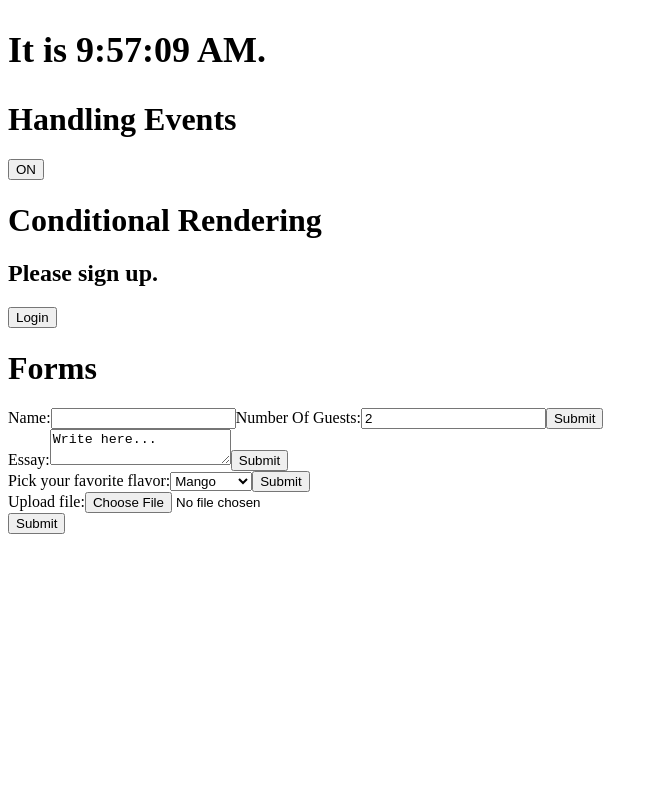
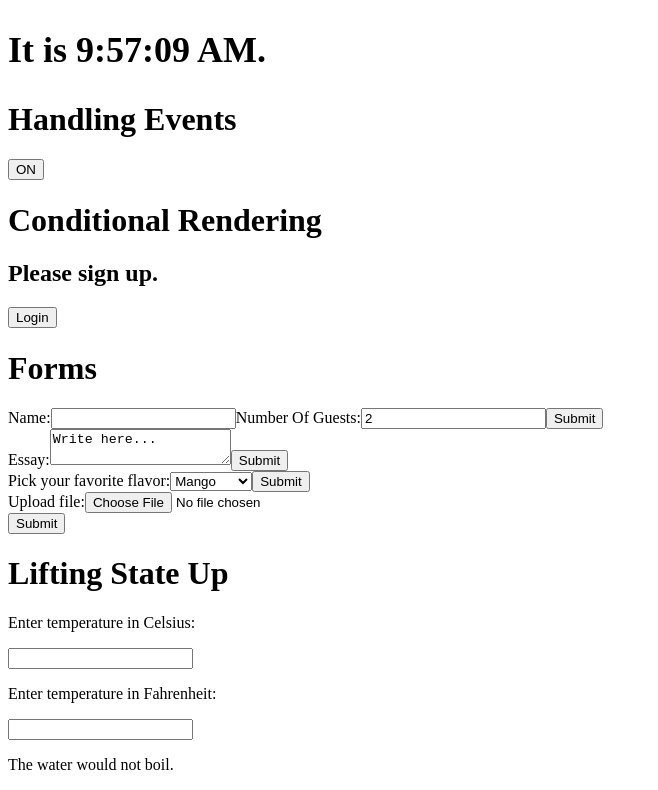
Before and after one commit to hoangle-agilityio/react-training, a React (Vite) app in the folder example-react/: page / in a window 1280 px wide. Shown: the part 596-1386 px from the top of the page, without its empty margins (0-658 px from the left). Before the commit the page ends 1138 px from the top, so only its background shows below. Built offline with nearby package versions, Linux system fonts and the light colour scheme.

Commit message:
feat: make some code about lifting state up

```diff
--- /dev/null
+++ b/example-react/src/example-tsx/lifting-state-up.tsx
@@ -0,0 +1,108 @@
+import React from "react";
+
+type Boiling = {
+  celsius: number;
+};
+
+type Temp = {
+  temperature: string,
+  scale: string,
+  onTemperatureChange?: any,
+};
+
+function BoilingVerdict(props: Boiling) {
+  if (props.celsius >= 100) {
+    return <p>The water would boil.</p>;
+  }
+
+  return <p>The water would not boil.</p>;
+}
+
+const scaleNames: any = {
+  c: "Celsius",
+  f: "Fahrenheit",
+}
+
+class Temperature extends React.Component {
+  state: { temperature: string };
+  props: Temp;
+
+  constructor(props: Temp) {
+    super(props);
+    this.props = props;
+    this.state = { temperature: "" };
+    this.handleChange = this.handleChange.bind(this);
+  }
+
+  handleChange(event: { target: { value: string } }) {
+    console.log(event.target.value);
+    this.props.onTemperatureChange(event.target.value);
+  }
+
+  render(): JSX.Element {
+    const temperature: string = this.props.temperature;
+    const scale: string = this.props.scale;
+    return (
+      <div>
+        <p>Enter temperature in {scaleNames[scale]}:</p>
+        <input type="text" value={temperature} onChange={this.handleChange} />
+      </div>
+    );
+  }
+}
+
+function toCelsius(fahrenheit: number) {
+  return (fahrenheit - 32) * 5 / 9;
+}
+
+function toFahrenheit(celsius: number) {
+  return (celsius * 9 / 5) + 32;
+}
+
+function tryConvert(temperature: string, convert: (input: number) => any) {
+  const input: number = parseFloat(temperature);
+
+  if (Number.isNaN(input)) {
+    return "";
+  }
+
+  const output: number = convert(input);
+  const rounded = Math.round(output * 1000) / 1000;
+
+  return rounded.toString();
+}
+
+export default class Calculator extends React.Component {
+  state: Temp;
+
+  constructor(props: Object) {
+    super(props);
+    this.handleCelsiusChange = this.handleCelsiusChange.bind(this);
+    this.handleFahrenheitChange = this.handleFahrenheitChange.bind(this);
+    this.state = { temperature: '', scale: 'c' };
+  }
+
+  handleCelsiusChange(temperature: string) {
+    this.setState({ scale: 'c', temperature });
+  }
+
+  handleFahrenheitChange(temperature: string) {
+    this.setState({ scale: 'f', temperature });
+  }
+
+  render(): React.ReactNode {
+    const scale = this.state.scale;
+    const temperature = this.state.temperature;
+    const celsius = scale === "f" ? tryConvert(temperature, toCelsius) : temperature;
+    const fahrenheit = scale === "c" ? tryConvert(temperature, toFahrenheit) : temperature;
+
+    return (
+      <div>
+        <h1>Lifting State Up</h1>
+        <Temperature scale="c" temperature={celsius} onTemperatureChange={this.handleCelsiusChange} />
+        <Temperature scale="f" temperature={fahrenheit} onTemperatureChange={this.handleFahrenheitChange} />
+        <BoilingVerdict celsius={parseFloat(celsius)} />
+      </div>
+    );
+  }
+}
--- a/example-react/src/main.tsx
+++ b/example-react/src/main.tsx
@@ -7,6 +7,7 @@
 import Comment from "./example-tsx/extracting-components"
 import { EssayForm, FileInput, FlavorForm, NameForm } from "./example-tsx/forms"
 import Toggle from "./example-tsx/handling-event"
+import Calculator from "./example-tsx/lifting-state-up"
 import RenderingComponent from "./example-tsx/rendering-components"
 import Clock from "./example-tsx/state-lifecycle"
 
@@ -24,6 +25,7 @@
     <EssayForm />
     <FlavorForm />
     <FileInput />
+    <Calculator />
   </React.StrictMode>,
   document.getElementById("root")
 )
```
